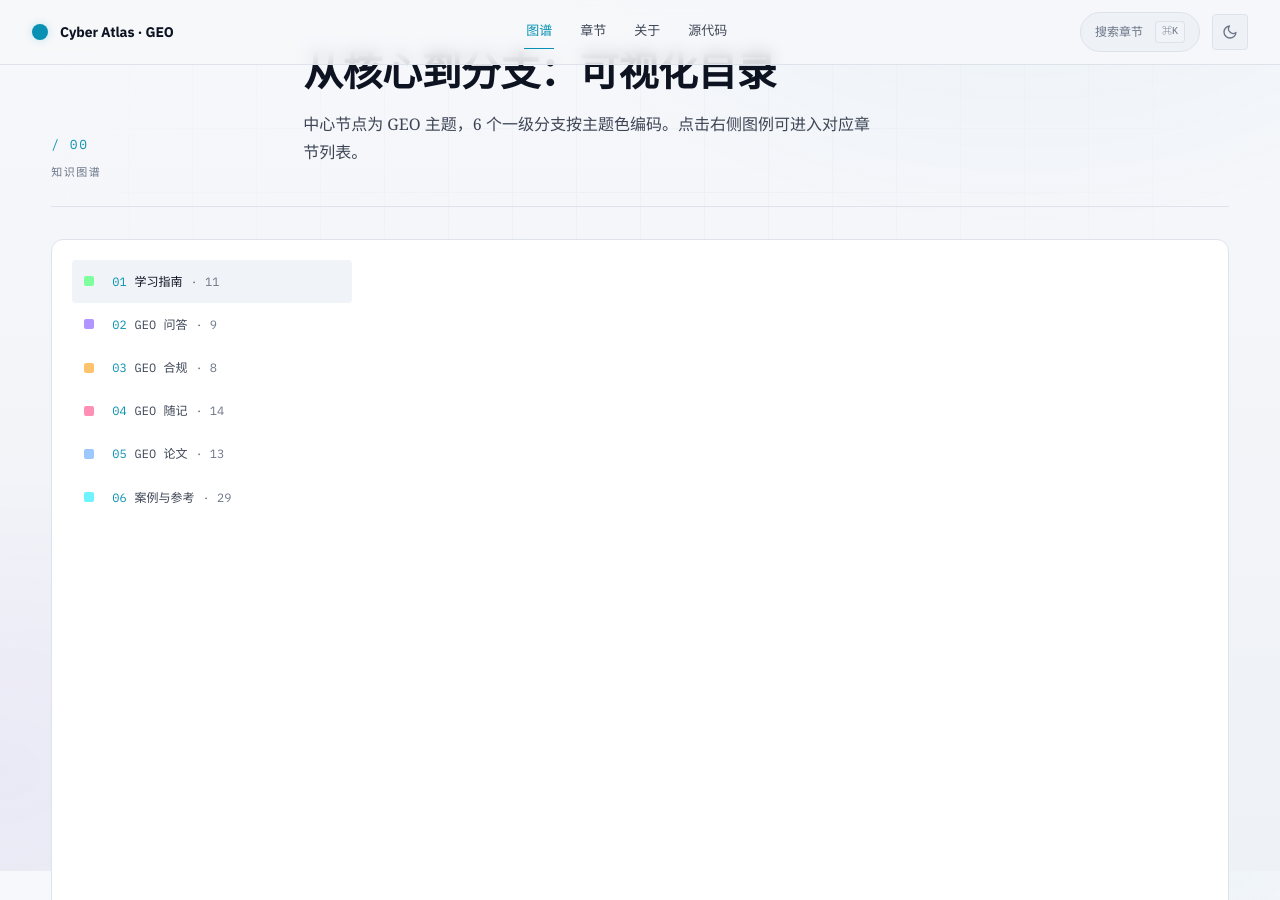
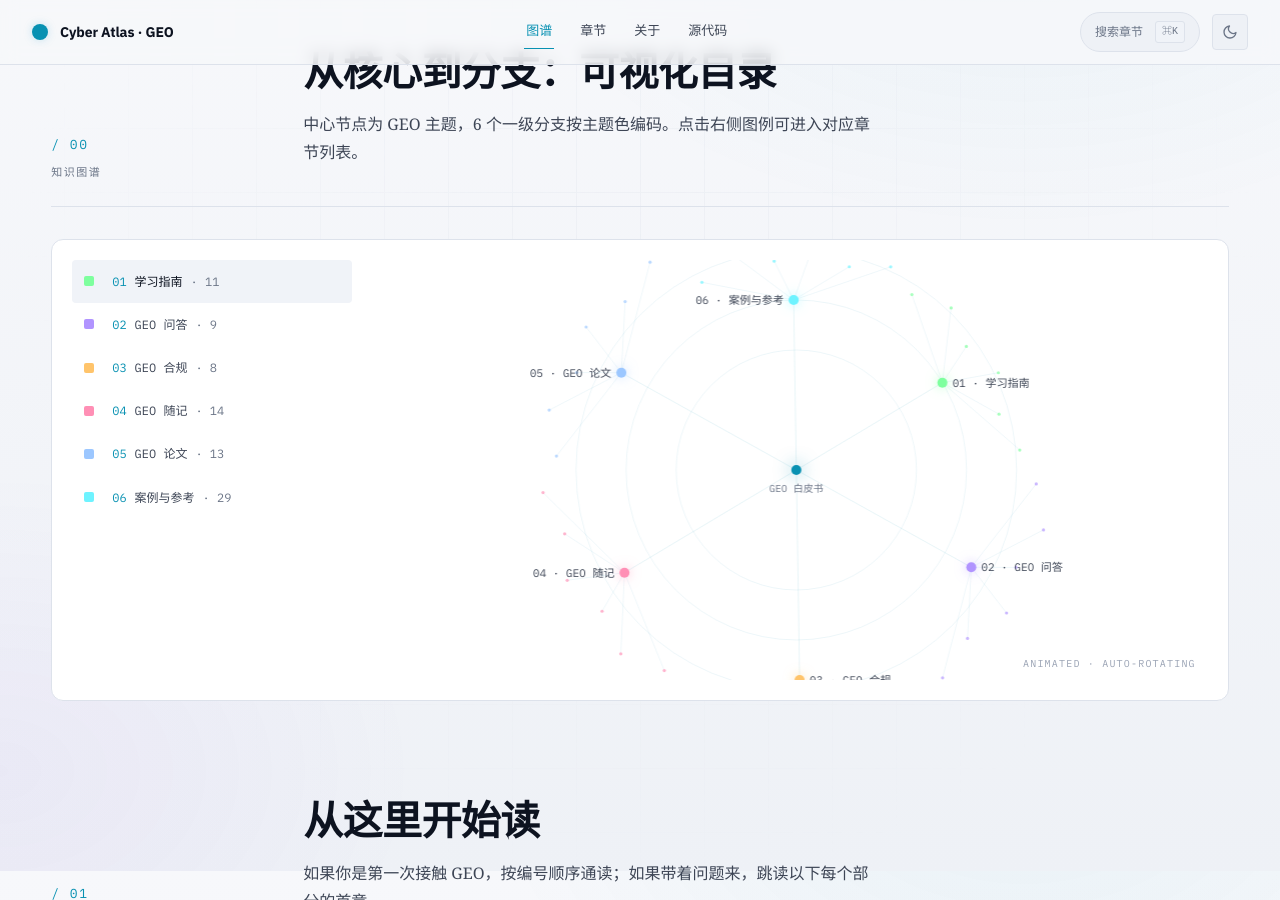
Before and after one commit to joeeeeey/geo-whitepaper, a Jekyll site: the page built from docs/index.html, in a window 1280 px wide and 900 px high, scrolled down 929 px. Built offline with Jekyll 4.4.1, drawn with Linux system fonts in a browser that asks for light colours.

Commit message:
Fix article squeeze on outline-less pages + graph canvas growth loop
Two real bugs:

1. Article body collapsed to 200px on pages without H2 headings (e.g. /pages/044
   GEO-生成式引擎优化). The outline JS used to hide the empty outline with
   display:none; that pulled it out of the grid flow and left .body auto-placed
   into the now-empty 200px outline column instead of the 1fr body column —
   so the article was visibly stuck to the left at 200px regardless of viewport.
   Fix: remove the outline node entirely when there are no headings, and toggle
   an .article--no-outline class that switches the grid to a single 760px track
   with justify-content: center.

2. The homepage graph-TOC canvas kept growing indefinitely, stretching the page
   on every frame. The paint() loop called resize() each frame, and resize()
   set canvas.width/height from getBoundingClientRect — but the wrapper had no
   explicit height, so canvas's intrinsic height fed back into layout and the
   wrapper grew. Fix: pin .canvas-wrap to height: 420px with overflow: hidden,
   measure the wrapper (not the canvas) inside resize(), and call resize() only
   on init / window resize — never per frame. Verified stable scrollHeight over
   2s of sampling at 1440x900.

Both layouts now measure as expected via playwright across 1920 / 1440 / 1280 /
900 viewports — outline-only and outline-less articles both render with a 760px
body centered inside an 1128px article container.

Co-Authored-By: Claude Opus 4.7 (1M context) <noreply@anthropic.com>

```diff
--- a/docs/assets/css/styles.css
+++ b/docs/assets/css/styles.css
@@ -327,8 +327,8 @@ section.block:first-of-type { margin-top: 0; }
 .graph-toc .legend .sw { width: 10px; height: 10px; border-radius: 2px; }
 .graph-toc .legend .ord { color: var(--accent); margin-right: 8px; }
 .graph-toc .legend .count { color: var(--text-muted); margin-left: 8px; }
-.graph-toc .canvas-wrap { position: relative; }
-.graph-toc canvas { width: 100%; height: 100%; min-height: 420px; }
+.graph-toc .canvas-wrap { position: relative; height: 420px; min-height: 0; overflow: hidden; }
+.graph-toc canvas { width: 100%; height: 100%; display: block; }
 .graph-toc .hint {
   position: absolute; bottom: 8px; right: 12px; font-family: var(--font-mono); font-size: 10px;
   letter-spacing: .12em; text-transform: uppercase; color: var(--text-faint);
@@ -345,11 +345,13 @@ section.block:first-of-type { margin-top: 0; }
   box-shadow: 0 0 12px var(--accent-glow);
 }
 .article {
-  max-width: 1080px; margin: 0 auto;
+  max-width: 1128px; margin: 0 auto;
   padding: var(--s-9) clamp(20px, 4vw, 56px) var(--s-12);
-  display: grid; grid-template-columns: 200px minmax(0, 1fr);
+  display: grid; grid-template-columns: 200px minmax(0, 760px);
+  justify-content: center;
   gap: var(--s-9); align-items: start;
 }
+.article--no-outline { grid-template-columns: minmax(0, 760px); }
 .outline { position: sticky; top: 96px; font-family: var(--font-mono); font-size: 12px; max-height: calc(100vh - 120px); overflow-y: auto; }
 .outline .head { color: var(--text-faint); text-transform: uppercase; letter-spacing: .12em; margin-bottom: var(--s-3); font-size: 11px; }
 .outline ol { list-style: none; padding: 0; margin: 0; border-left: 1px solid var(--line); }
@@ -364,7 +366,7 @@ section.block:first-of-type { margin-top: 0; }
 .outline li .min { font-size: 10px; color: var(--text-faint); flex: 0 0 auto; white-space: nowrap; }
 .outline li > span:first-child { flex: 1; min-width: 0; word-break: break-word; }
 
-.body { min-width: 0; width: 100%; max-width: 760px; }
+.body { min-width: 0; width: 100%; }
 .body .kicker { font-family: var(--font-mono); font-size: 11px; color: var(--accent); letter-spacing: .14em; text-transform: uppercase; display: inline-block; transition: opacity 160ms; border-bottom: none; }
 .body a.kicker:hover { opacity: .75; border-bottom: none; }
 .body h1 { font-size: clamp(24px, 3.4vw, 36px); font-weight: 700; line-height: 1.22; letter-spacing: -.015em; margin: var(--s-3) 0 var(--s-4); color: var(--text-primary); }
--- a/docs/assets/js/app.js
+++ b/docs/assets/js/app.js
@@ -193,8 +193,9 @@
     });
     const heads = $$(".body h2[id]");
     if (!heads.length) {
-      const empty = $(".outline");
-      if (empty) empty.style.display = "none";
+      const outline = $(".outline");
+      if (outline) outline.remove();
+      $(".article")?.classList.add("article--no-outline");
       return;
     }
     list.innerHTML = heads
@@ -314,7 +315,11 @@
       raf;
     let colors = themeColors();
     function resize() {
-      const r = c.getBoundingClientRect();
+      // Read the wrapper's measured size, not the canvas's, so we never depend
+      // on the canvas's own intrinsic size (which would create a feedback loop
+      // where setting c.height grows the layout, which makes the next frame
+      // measure a taller canvas, and so on).
+      const r = (wrap.getBoundingClientRect());
       W = r.width;
       H = r.height || 420;
       c.width = W * dpr;
@@ -323,7 +328,6 @@
       ctx.scale(dpr, dpr);
     }
     function paint() {
-      resize();
       ctx.clearRect(0, 0, W, H);
       const cx = W / 2,
         cy = H / 2;
@@ -392,9 +396,11 @@
         raf = requestAnimationFrame(paint);
       }
     }
+    resize();
     paint();
     window.addEventListener("resize", () => {
       cancelAnimationFrame(raf);
+      resize();
       paint();
     });
     document.addEventListener("geo:theme", () => { colors = themeColors(); if (reduced) paint(); });
```
